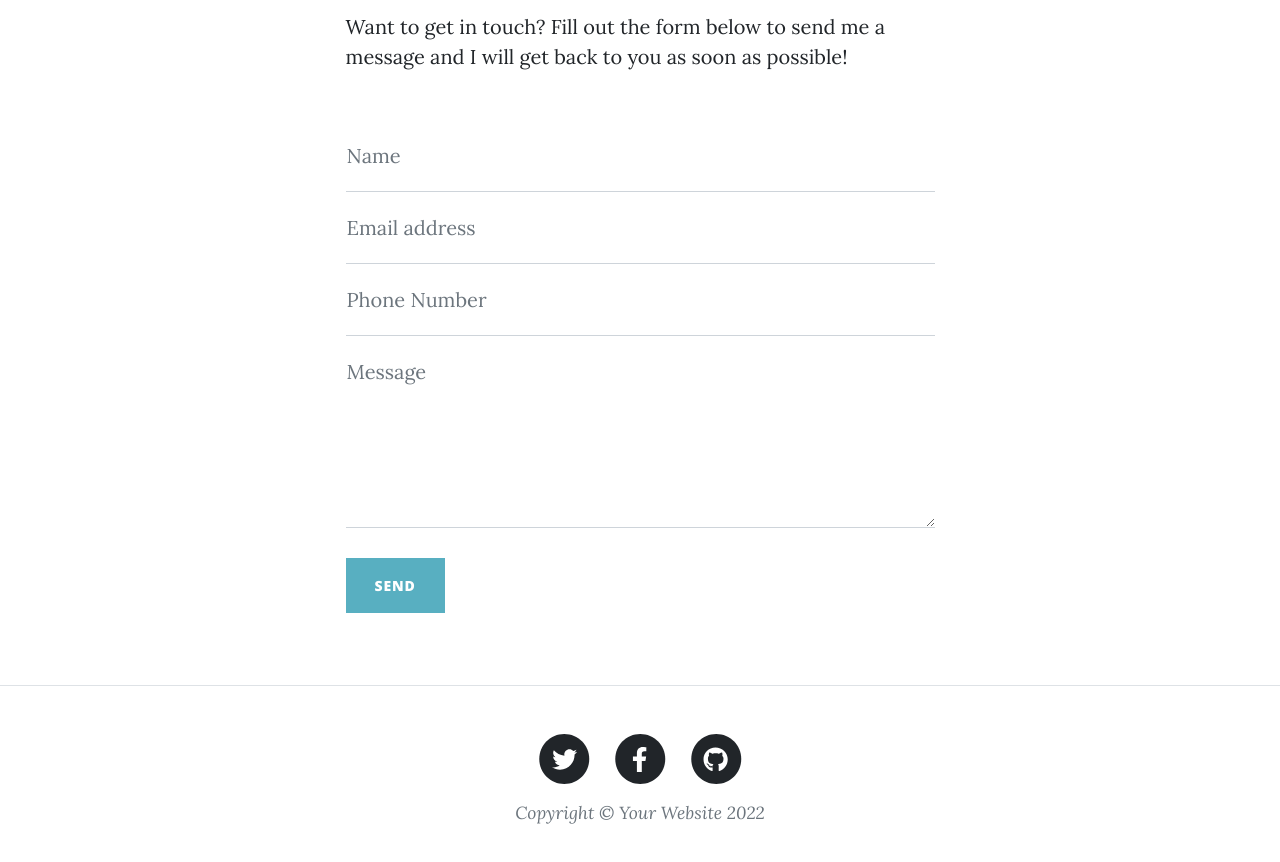
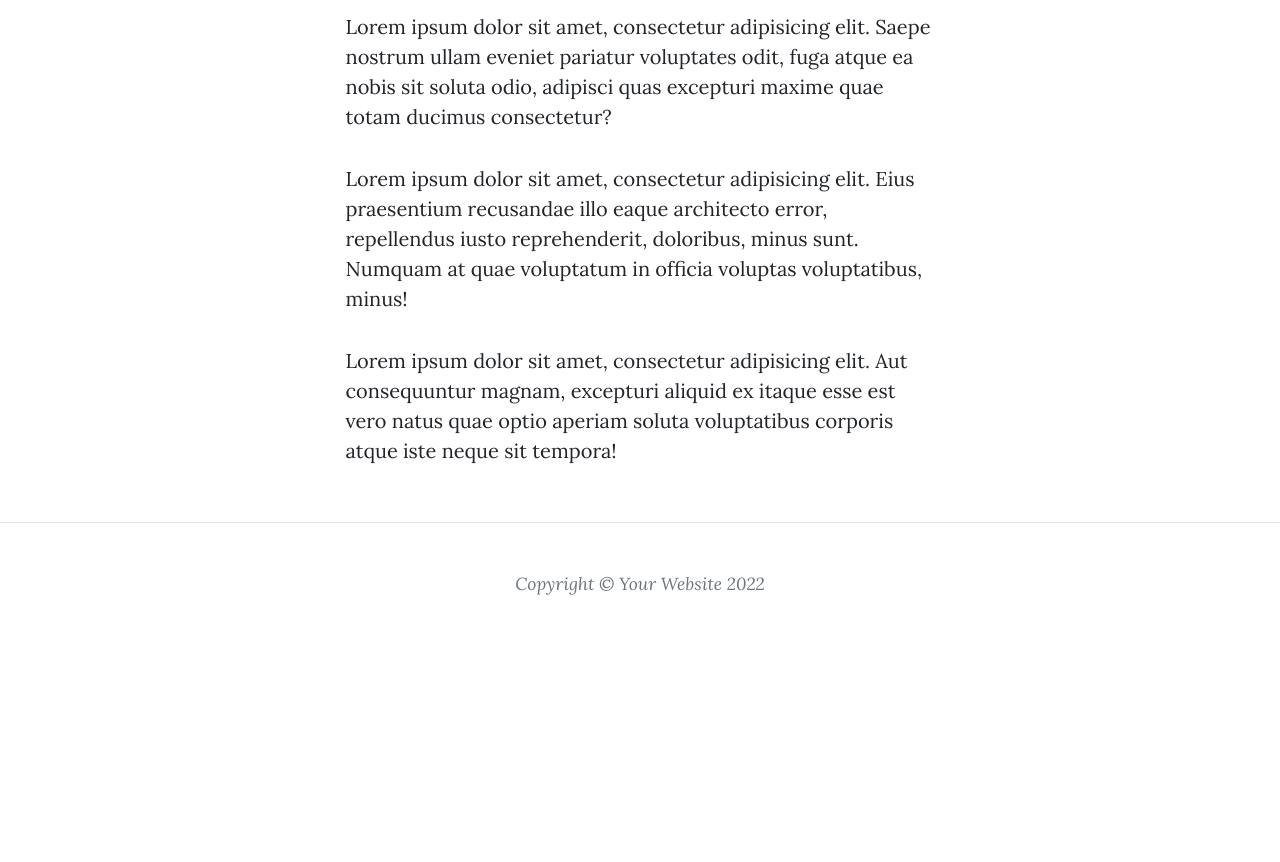
Before and after one commit to RinconeteyCortadillo/home, a website: page dist/contact.html in a window 1280 px wide. Shown: the part 600-1462 px from the top of the page. After the commit the page ends 1246 px from the top, so only its background shows below. Drawn offline with nearby package versions, Linux system fonts and the light colour scheme.

Commit message:
Layoutedit

```diff
--- a/dist/contact.html
+++ b/dist/contact.html
@@ -19,7 +19,7 @@
         <!-- Navigation-->
         <nav class="navbar navbar-expand-lg navbar-light" id="mainNav">
             <div class="container px-4 px-lg-5">
-                <a class="navbar-brand" href="index.html">Start Bootstrap</a>
+                <a class="navbar-brand" href="index.html">Rinconete y Cortadillo: Digital Edition</a>
                 <button class="navbar-toggler" type="button" data-bs-toggle="collapse" data-bs-target="#navbarResponsive" aria-controls="navbarResponsive" aria-expanded="false" aria-label="Toggle navigation">
                     Menu
                     <i class="fas fa-bars"></i>
@@ -27,21 +27,22 @@
                 <div class="collapse navbar-collapse" id="navbarResponsive">
                     <ul class="navbar-nav ms-auto py-4 py-lg-0">
                         <li class="nav-item"><a class="nav-link px-lg-3 py-3 py-lg-4" href="index.html">Home</a></li>
-                        <li class="nav-item"><a class="nav-link px-lg-3 py-3 py-lg-4" href="about.html">About</a></li>
-                        <li class="nav-item"><a class="nav-link px-lg-3 py-3 py-lg-4" href="post.html">Sample Post</a></li>
-                        <li class="nav-item"><a class="nav-link px-lg-3 py-3 py-lg-4" href="contact.html">Contact</a></li>
+                        <li class="nav-item"><a class="nav-link px-lg-3 py-3 py-lg-4" href="about.html">Digital Edition</a></li>
+                        <li class="nav-item"><a class="nav-link px-lg-3 py-3 py-lg-4" href="post.html">Seville Map</a></li>
+                        <li class="nav-item"><a class="nav-link px-lg-3 py-3 py-lg-4" href="contact.html">Distant Reading</a></li>
+                        <li class="nav-item"><a class="nav-link px-lg-3 py-3 py-lg-4" href=#>Documentation</a></li>
                     </ul>
                 </div>
             </div>
         </nav>
         <!-- Page Header-->
-        <header class="masthead" style="background-image: url('assets/img/contact-bg.jpg')">
+        <header class="masthead" style="background-image: url('assets/img/about-bg.jpg')">
             <div class="container position-relative px-4 px-lg-5">
                 <div class="row gx-4 gx-lg-5 justify-content-center">
                     <div class="col-md-10 col-lg-8 col-xl-7">
                         <div class="page-heading">
-                            <h1>Contact Me</h1>
-                            <span class="subheading">Have questions? I have answers.</span>
+                            <h1>About Me</h1>
+                            <span class="subheading">This is what I do.</span>
                         </div>
                     </div>
                 </div>
@@ -52,107 +53,20 @@
             <div class="container px-4 px-lg-5">
                 <div class="row gx-4 gx-lg-5 justify-content-center">
                     <div class="col-md-10 col-lg-8 col-xl-7">
-                        <p>Want to get in touch? Fill out the form below to send me a message and I will get back to you as soon as possible!</p>
-                        <div class="my-5">
-                            <!-- * * * * * * * * * * * * * * *-->
-                            <!-- * * SB Forms Contact Form * *-->
-                            <!-- * * * * * * * * * * * * * * *-->
-                            <!-- This form is pre-integrated with SB Forms.-->
-                            <!-- To make this form functional, sign up at-->
-                            <!-- https://startbootstrap.com/solution/contact-forms-->
-                            <!-- to get an API token!-->
-                            <form id="contactForm" data-sb-form-api-token="API_TOKEN">
-                                <div class="form-floating">
-                                    <input class="form-control" id="name" type="text" placeholder="Enter your name..." data-sb-validations="required" />
-                                    <label for="name">Name</label>
-                                    <div class="invalid-feedback" data-sb-feedback="name:required">A name is required.</div>
-                                </div>
-                                <div class="form-floating">
-                                    <input class="form-control" id="email" type="email" placeholder="Enter your email..." data-sb-validations="required,email" />
-                                    <label for="email">Email address</label>
-                                    <div class="invalid-feedback" data-sb-feedback="email:required">An email is required.</div>
-                                    <div class="invalid-feedback" data-sb-feedback="email:email">Email is not valid.</div>
-                                </div>
-                                <div class="form-floating">
-                                    <input class="form-control" id="phone" type="tel" placeholder="Enter your phone number..." data-sb-validations="required" />
-                                    <label for="phone">Phone Number</label>
-                                    <div class="invalid-feedback" data-sb-feedback="phone:required">A phone number is required.</div>
-                                </div>
-                                <div class="form-floating">
-                                    <textarea class="form-control" id="message" placeholder="Enter your message here..." style="height: 12rem" data-sb-validations="required"></textarea>
-                                    <label for="message">Message</label>
-                                    <div class="invalid-feedback" data-sb-feedback="message:required">A message is required.</div>
-                                </div>
-                                <br />
-                                <!-- Submit success message-->
-                                <!---->
-                                <!-- This is what your users will see when the form-->
-                                <!-- has successfully submitted-->
-                                <div class="d-none" id="submitSuccessMessage">
-                                    <div class="text-center mb-3">
-                                        <div class="fw-bolder">Form submission successful!</div>
-                                        To activate this form, sign up at
-                                        <br />
-                                        <a href="https://startbootstrap.com/solution/contact-forms">https://startbootstrap.com/solution/contact-forms</a>
-                                    </div>
-                                </div>
-                                <!-- Submit error message-->
-                                <!---->
-                                <!-- This is what your users will see when there is-->
-                                <!-- an error submitting the form-->
-                                <div class="d-none" id="submitErrorMessage"><div class="text-center text-danger mb-3">Error sending message!</div></div>
-                                <!-- Submit Button-->
-                                <button class="btn btn-primary text-uppercase disabled" id="submitButton" type="submit">Send</button>
-                            </form>
-                        </div>
+                        <p>Lorem ipsum dolor sit amet, consectetur adipisicing elit. Saepe nostrum ullam eveniet pariatur voluptates odit, fuga atque ea nobis sit soluta odio, adipisci quas excepturi maxime quae totam ducimus consectetur?</p>
+                        <p>Lorem ipsum dolor sit amet, consectetur adipisicing elit. Eius praesentium recusandae illo eaque architecto error, repellendus iusto reprehenderit, doloribus, minus sunt. Numquam at quae voluptatum in officia voluptas voluptatibus, minus!</p>
+                        <p>Lorem ipsum dolor sit amet, consectetur adipisicing elit. Aut consequuntur magnam, excepturi aliquid ex itaque esse est vero natus quae optio aperiam soluta voluptatibus corporis atque iste neque sit tempora!</p>
                     </div>
                 </div>
             </div>
         </main>
         <!-- Footer-->
         <footer class="border-top">
-            <div class="container px-4 px-lg-5">
-                <div class="row gx-4 gx-lg-5 justify-content-center">
-                    <div class="col-md-10 col-lg-8 col-xl-7">
-                        <ul class="list-inline text-center">
-                            <li class="list-inline-item">
-                                <a href="#!">
-                                    <span class="fa-stack fa-lg">
-                                        <i class="fas fa-circle fa-stack-2x"></i>
-                                        <i class="fab fa-twitter fa-stack-1x fa-inverse"></i>
-                                    </span>
-                                </a>
-                            </li>
-                            <li class="list-inline-item">
-                                <a href="#!">
-                                    <span class="fa-stack fa-lg">
-                                        <i class="fas fa-circle fa-stack-2x"></i>
-                                        <i class="fab fa-facebook-f fa-stack-1x fa-inverse"></i>
-                                    </span>
-                                </a>
-                            </li>
-                            <li class="list-inline-item">
-                                <a href="#!">
-                                    <span class="fa-stack fa-lg">
-                                        <i class="fas fa-circle fa-stack-2x"></i>
-                                        <i class="fab fa-github fa-stack-1x fa-inverse"></i>
-                                    </span>
-                                </a>
-                            </li>
-                        </ul>
-                        <div class="small text-center text-muted fst-italic">Copyright &copy; Your Website 2022</div>
-                    </div>
-                </div>
-            </div>
+            <div class="small text-center text-muted fst-italic">Copyright &copy; Your Website 2022</div>
         </footer>
         <!-- Bootstrap core JS-->
         <script src="https://cdn.jsdelivr.net/npm/bootstrap@5.1.3/dist/js/bootstrap.bundle.min.js"></script>
         <!-- Core theme JS-->
         <script src="js/scripts.js"></script>
-        <!-- * * * * * * * * * * * * * * * * * * * * * * * * * * * * * * * * * * * * * * * *-->
-        <!-- * *                               SB Forms JS                               * *-->
-        <!-- * * Activate your form at https://startbootstrap.com/solution/contact-forms * *-->
-        <!-- * * * * * * * * * * * * * * * * * * * * * * * * * * * * * * * * * * * * * * * *-->
-        <script src="https://cdn.startbootstrap.com/sb-forms-latest.js"></script>
     </body>
 </html>
```
